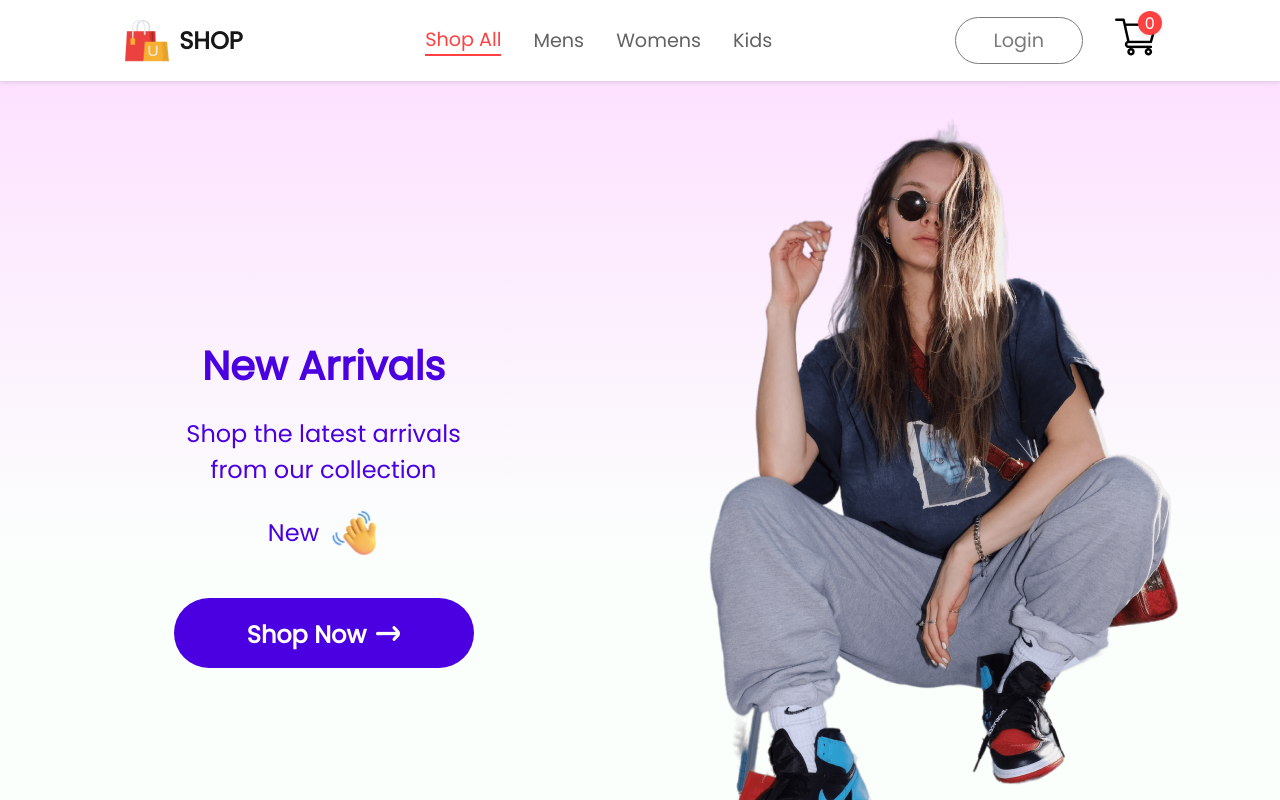
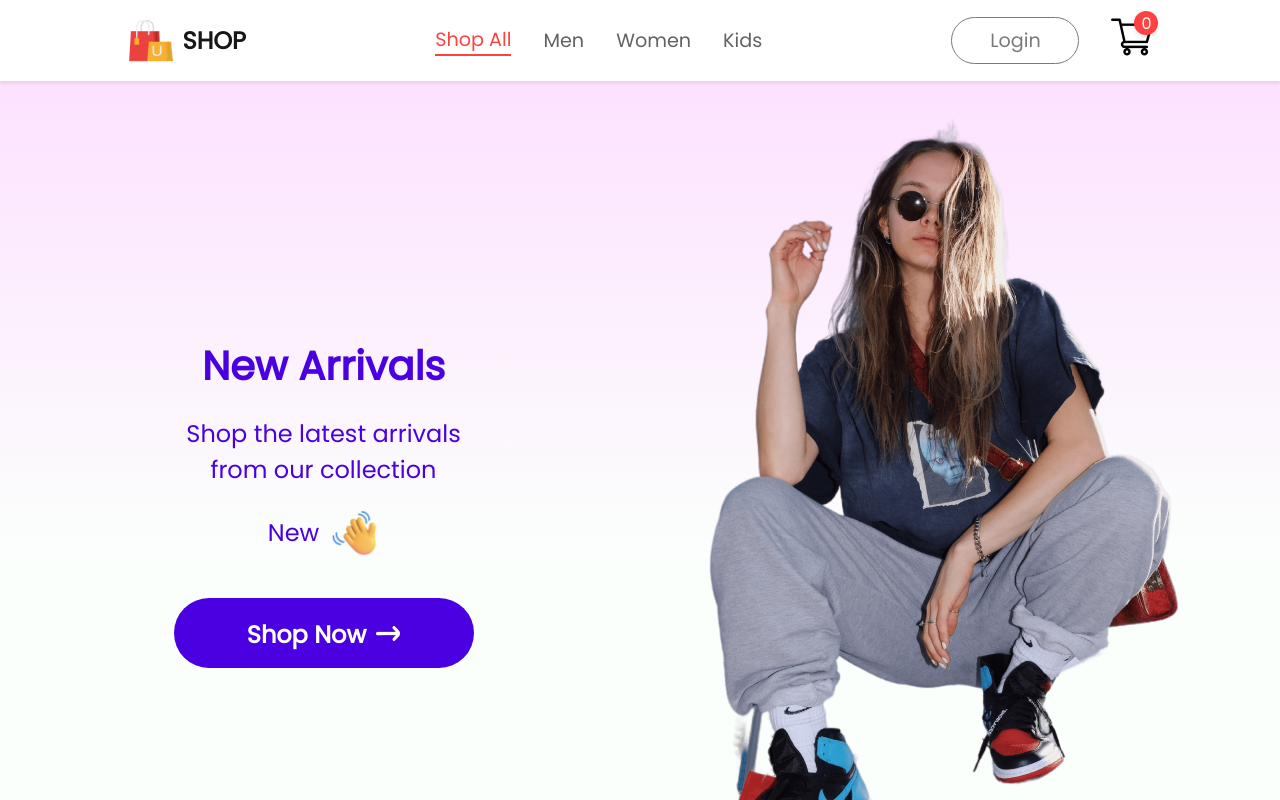
Before and after one commit to ArnaldoGonzalez81318/React-E-Commerce, a React (Create React App) app in the folder frontend/: page / in a window 1280 px wide. Shown: the top 800 px of the page. Built offline with nearby package versions, Linux system fonts and the light colour scheme; no server answers.

Commit message:
Update navBar.jsx

```diff
--- a/frontend/src/Components/NavBar/navBar.jsx
+++ b/frontend/src/Components/NavBar/navBar.jsx
@@ -30,11 +30,11 @@ export const NavBar = () => {
         <li onClick={() => setMenu("Shop All")} className={menu === "Shop All" ? "active" : ""}>
           <Link to="/">Shop All</Link>
         </li>
-        <li onClick={() => setMenu("Mens")} className={menu === "Mens" ? "active" : ""}>
-          <Link to="mens">Mens</Link>
+        <li onClick={() => setMenu("Men")} className={menu === "Men" ? "active" : ""}>
+          <Link to="men">Men</Link>
         </li>
-        <li onClick={() => setMenu("Womens")} className={menu === "Womens" ? "active" : ""}>
-          <Link to="womens">Womens</Link>
+        <li onClick={() => setMenu("Women")} className={menu === "Women" ? "active" : ""}>
+          <Link to="women">Women</Link>
         </li>
         <li onClick={() => setMenu("Kids")} className={menu === "Kids" ? "active" : ""}>
           <Link to="kids">Kids</Link>
```
